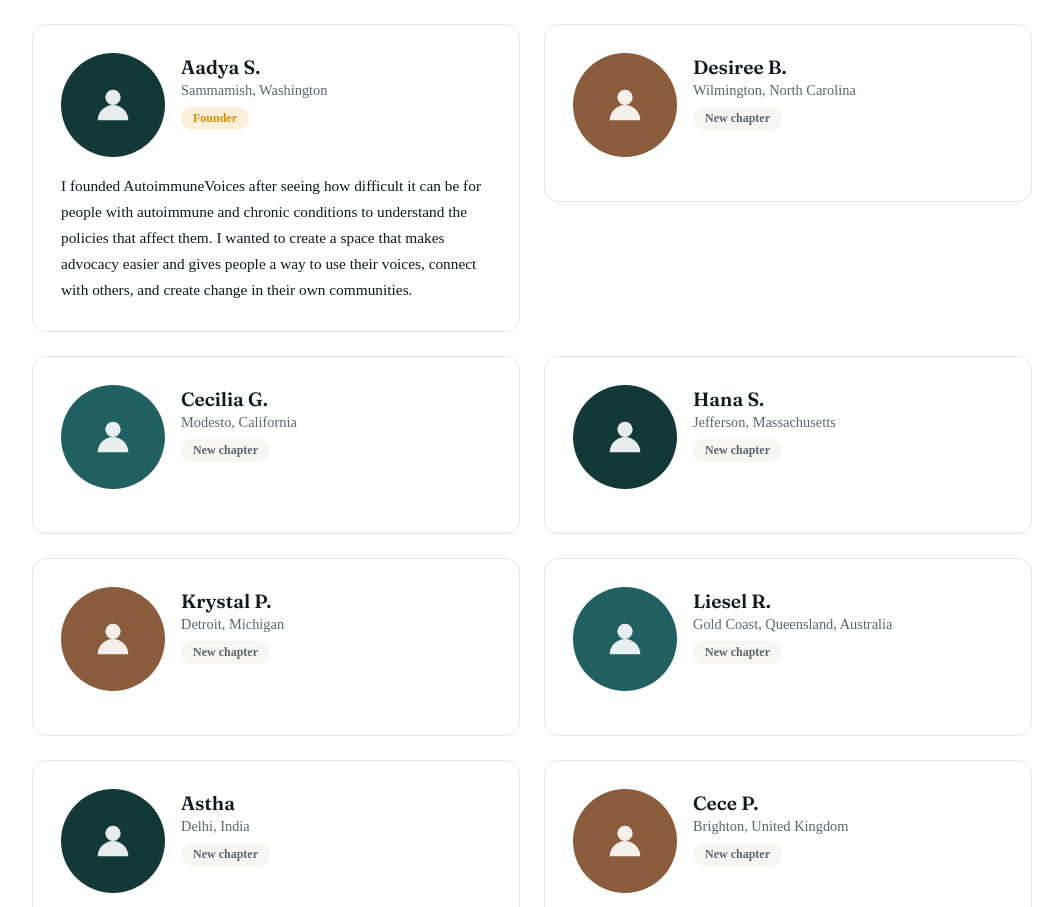
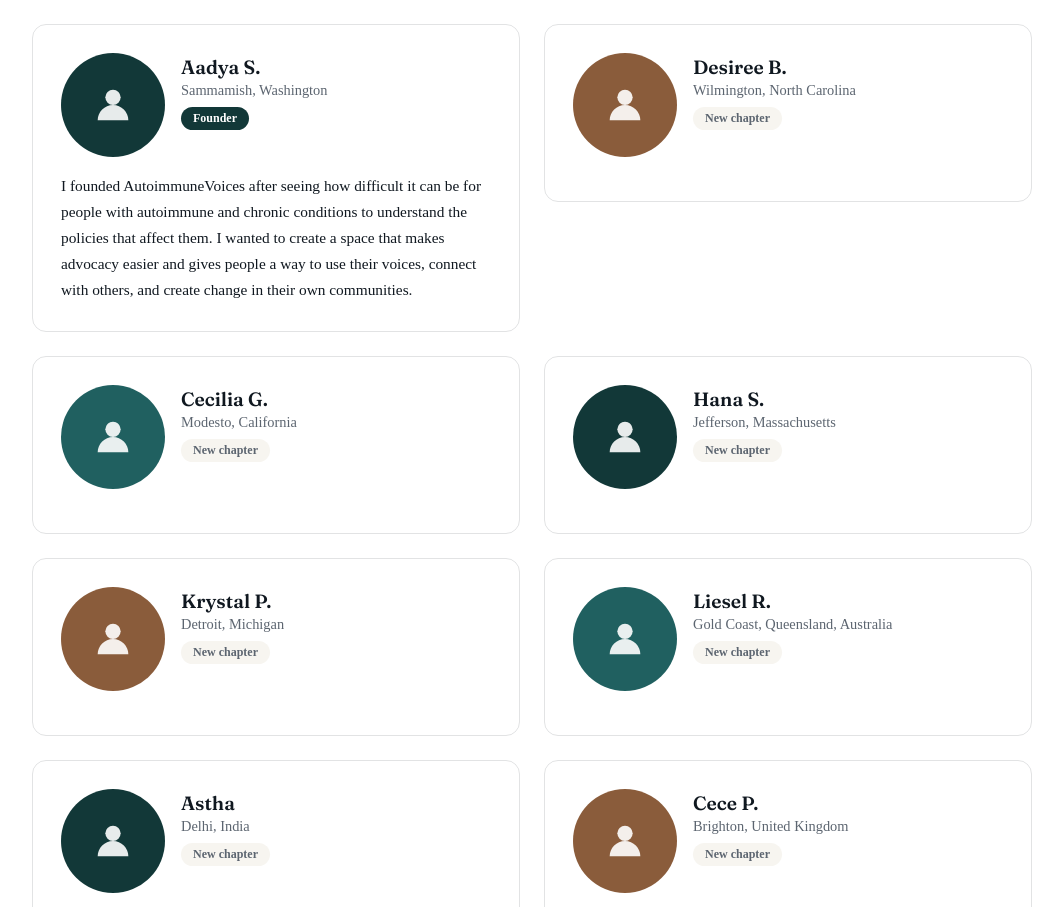
Before and after one commit to AadyaS26/patient-voice-coalition, a React (Vite) app: page /create-chapter in a window 1280 px wide. Shown: the part 1864-2771 px from the top of the page, without its empty margins (108-1171 px from the left). Built offline with nearby package versions, Linux system fonts and the light colour scheme; no server answers.

Commit message:
Update CreateChapter.css

```diff
--- a/src/pages/CreateChapter.css
+++ b/src/pages/CreateChapter.css
@@ -376,6 +376,11 @@
   background: #e3f0e9;
 }
 
+.chapter-directory-badge.founder {
+  color: #ffffff;
+  background: var(--teal-deep);
+}
+
 /* Circular avatars, sitting beside the name/location instead of floated
    to the side of the card */
 .chapter-directory-avatar,
```
